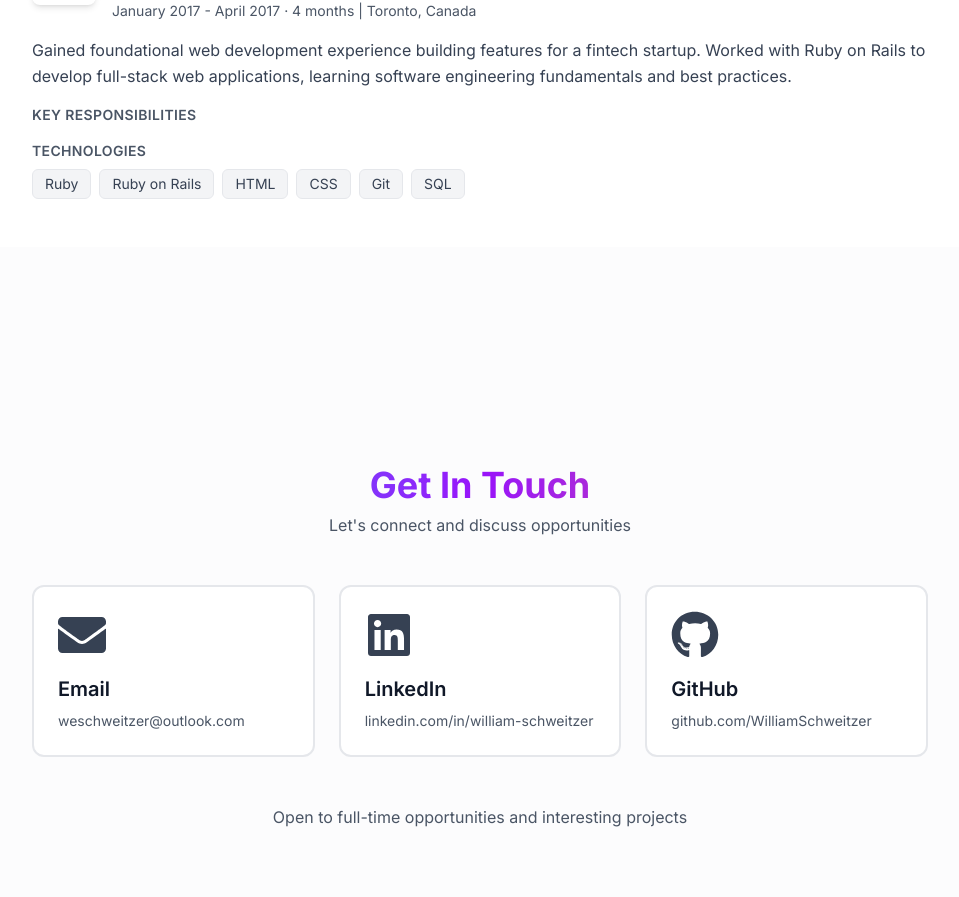
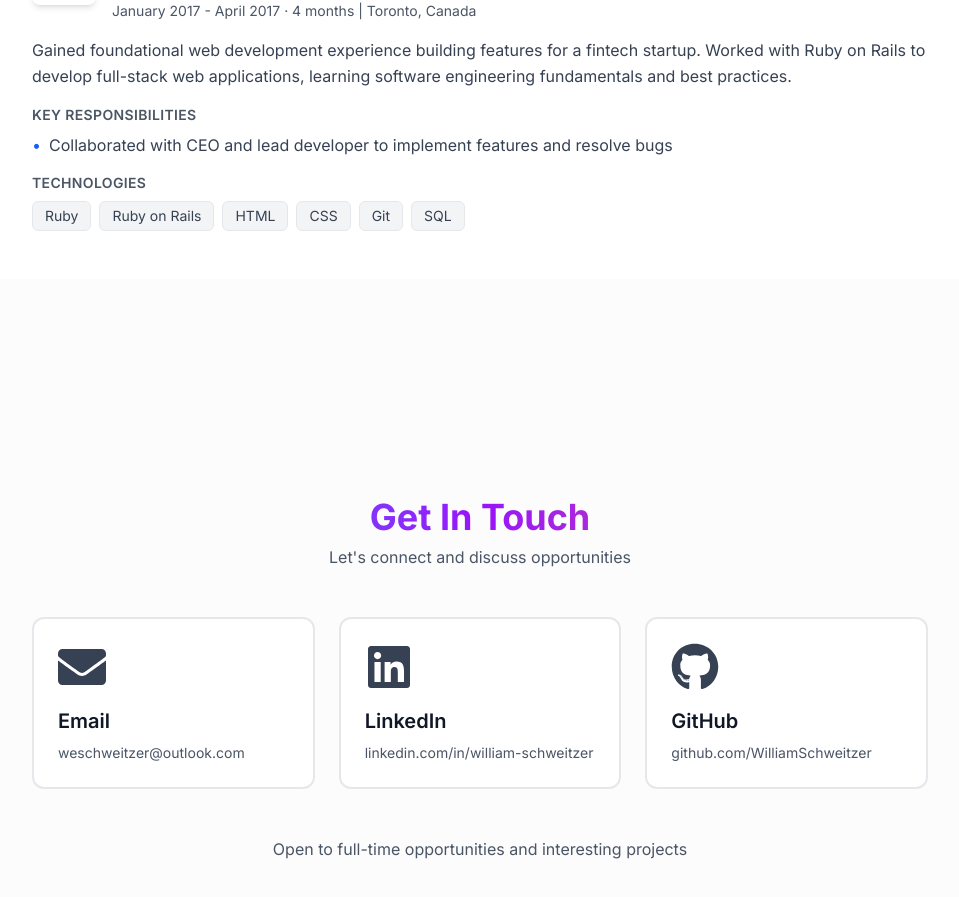
Before and after one commit to WilliamSchweitzer/personal-website, a Next.js app: page / in a window 1280 px wide. Shown: the part 4194-5091 px from the top of the page, without its empty margins (160-1119 px from the left). Built offline with nearby package versions, Linux system fonts and the light colour scheme.

Commit message:
Update Experience + Format Projects

```diff
--- a/src/components/ExperienceSection.tsx
+++ b/src/components/ExperienceSection.tsx
@@ -157,7 +157,9 @@ export function ExperienceSection() {
       logo: '/logos/lendogram-logo.png',
       description:
         'Gained foundational web development experience building features for a fintech startup. Worked with Ruby on Rails to develop full-stack web applications, learning software engineering fundamentals and best practices.',
-      responsibilities: [],
+      responsibilities: [
+	'Collaborated with CEO and lead developer to implement features and resolve bugs',
+      ],
       technologies: ['Ruby', 'Ruby on Rails', 'HTML', 'CSS', 'Git', 'SQL'],
     },
   ];
```
Also changed, not shown: src/components/ProjectsSection.tsx (+10 -5 lines).
